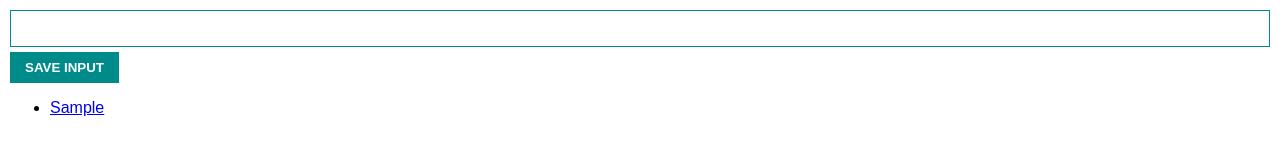
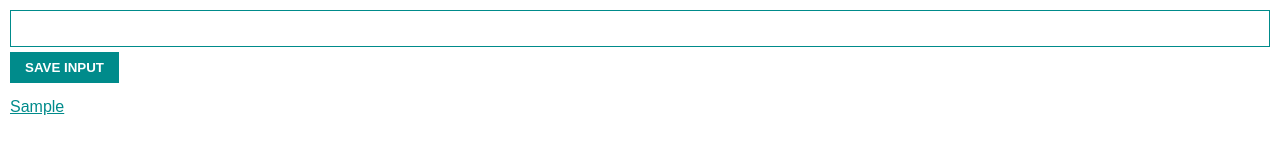
Before and after one commit to OleJake/chrome-extension, a browser extension: page index.html in a window 1280 px wide. Both pictures are taken after typing "Sample" into the empty fields and a click on the button "SAVE INPUT". Drawn offline with Linux system fonts and the light colour scheme.

Commit message:
add styling, create json, add icon
add styling, create json, add icon

```diff
--- a/styles.css
+++ b/styles.css
@@ -19,3 +19,17 @@ button {
     color: white;
     font-weight: bold;
 }
+
+ul {
+    margin-top: 15px;
+    list-style: none;
+    padding: 0;
+}
+
+li {
+    margin-top: 5px;
+}
+
+a {
+    color: darkcyan;
+}
```
Also changed, not shown: icon.png (added), manifest.json (added).
